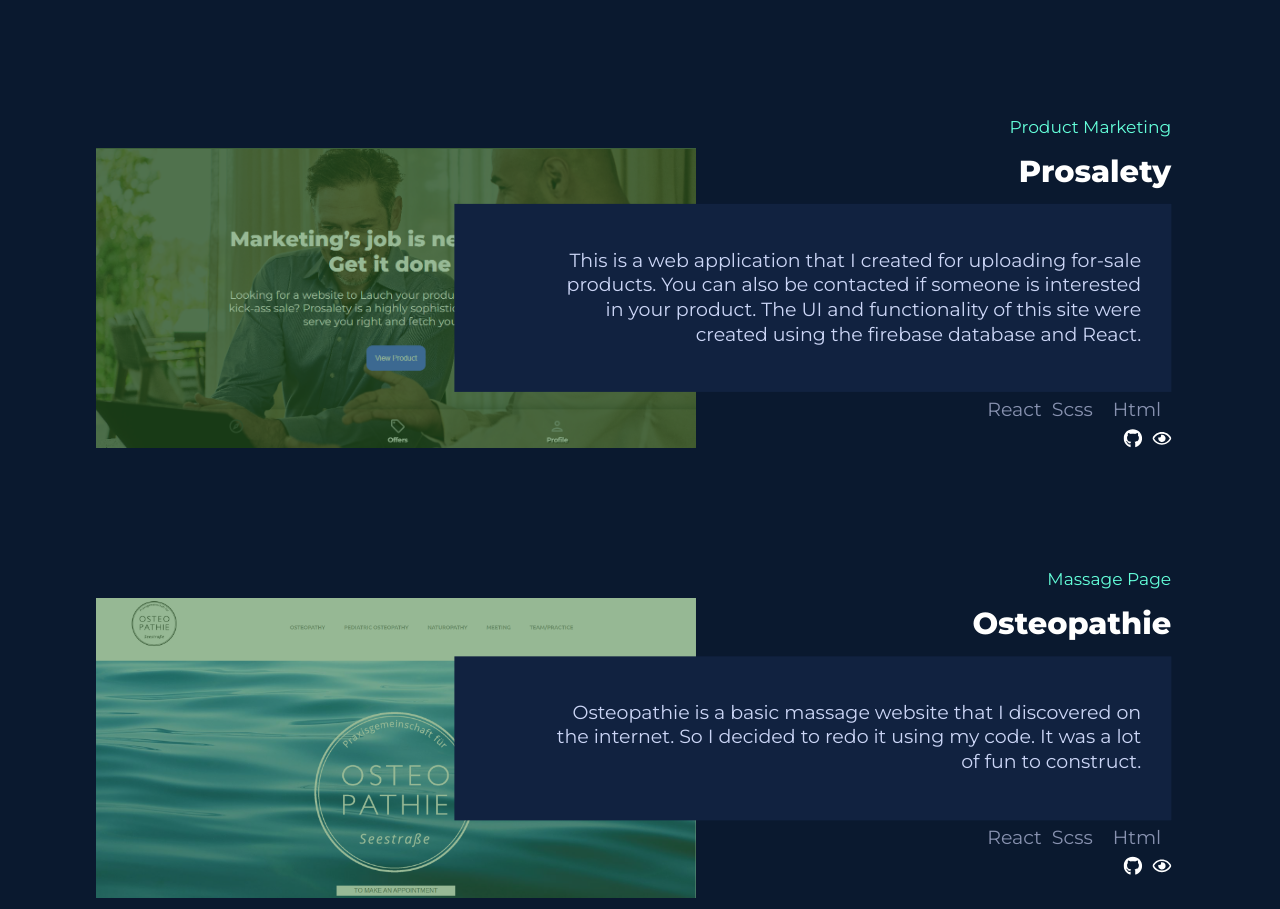
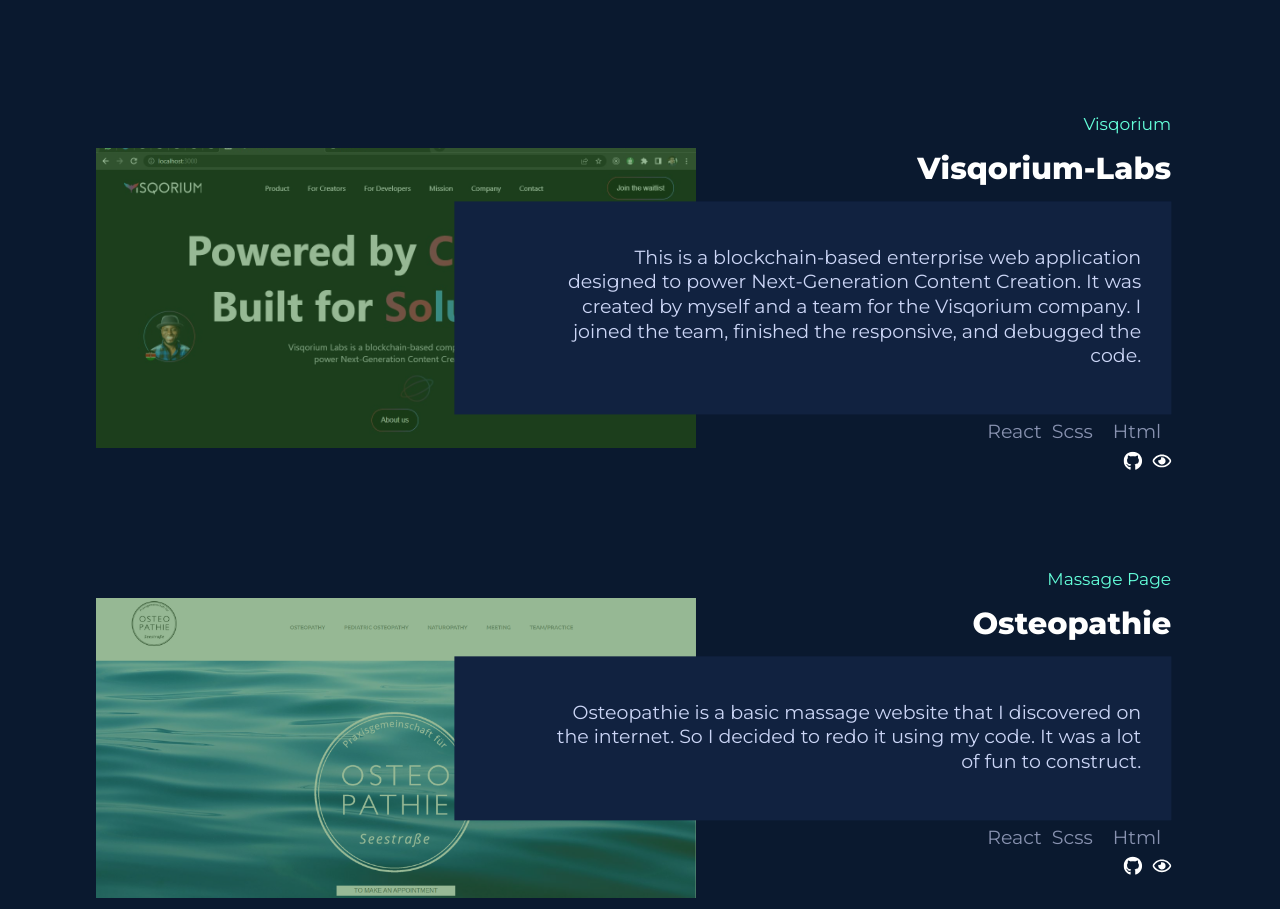
Before and after one commit to Abdulsalam24/My-New-Portfolio, a React (Create React App) app: page / in a window 1280 px wide. Shown: the part 2206-3115 px from the top of the page. Built offline with nearby package versions, Linux system fonts and the light colour scheme; a web font is replaced by a local one.

Commit message:
new project added

```diff
--- a/src/component/project/projectData.js
+++ b/src/component/project/projectData.js
@@ -1,4 +1,4 @@
-import project8 from '../../asset/img/project8.PNG'
+import project8 from '../../asset/img/project8.jpg'
 import project9 from '../../asset/img/project9.PNG'
 import project1 from '../../asset/img/project1.PNG'
 import project2 from '../../asset/img/project2.PNG'
@@ -36,33 +36,18 @@
         gitHub: 'https://github.com/Abdulsalam24/Github-Finder'
     },
     {
-        description: 'Product Marketing',
-        title: 'Prosalety',
-        writeUp: 'This is a web application that I created for uploading for-sale products. You can also be contacted if someone is interested in your product. The UI and functionality of this site were created using the firebase database and React.',
+        description: 'Visqorium',
+        title: 'Visqorium-Labs',
+        writeUp: 'This is a blockchain-based enterprise web application designed to power Next-Generation Content Creation. It was created by myself and a team for the Visqorium company. I joined the team, finished the responsive, and debugged the code.',
         html: 'Html',
         scss: 'Scss',
         react: 'React',
         git: 'git',
         review: 'Review',
-        img: project4,
-        link: 'https://product-marketing-six.vercel.app/',
-        gitHub: 'https://github.com/Abdulsalam24/Product-Marketing'
+        img: project8,
+        link: 'https://visqorium-mainsite-dev.netlify.app/',
+        gitHub: 'https://github.com/Visqorium-Labs/visqoriumlabs-main-site'
     },
-
-    // {
-    //     description : 'Ecommerce',
-    //     title : 'Shopping Cart',
-    //     writeUp : 'This is an E-commerce site built with react-redux.I focused more on getting the whole site to work with the some basic bootstrap for the styling',
-    //     html : 'Html',
-    //     scss : 'Scss',
-    //     react : 'React',
-    //     bootstrap : 'Bootstrap',
-    //     git : 'git',
-    //     review : 'Review',
-    //     img : project8,
-    //     link : 'https://abdecommerce.netlify.app/',
-    //     gitHub : 'https://github.com/Abdulsalam24/E-commerce-with-redux'
-    // },
     {
         description: 'Massage Page',
         title: 'Osteopathie',
@@ -76,18 +61,5 @@
         link: 'https://abdosteopathiy.netlify.app/',
         gitHub: 'https://github.com/Abdulsalam24/My-OSTEOPATHY-react-project'
     }
-    // {
-    //     description : 'Figma',
-    //     title : 'Figma Project',
-    //     writeUp : 'This is Figma challenge i got from a job challenge to build only the UI.I have very comfortable with build UI so this didnt take much of time',
-    //     html : 'Html',
-    //     scss : 'Scss',
-    //     react : 'React',
-    //     git : 'git',
-    //     review : 'Review',
-    //     img : project2,
-    //     link : 'https://abdfigmacreat.netlify.app/',
-    //     gitHub : 'https://github.com/Abdulsalam24/My-OSTEOPATHY-react-project'
-    // }
 
 ]
```
Also changed, not shown: src/asset/img/project8.jpg (added).
